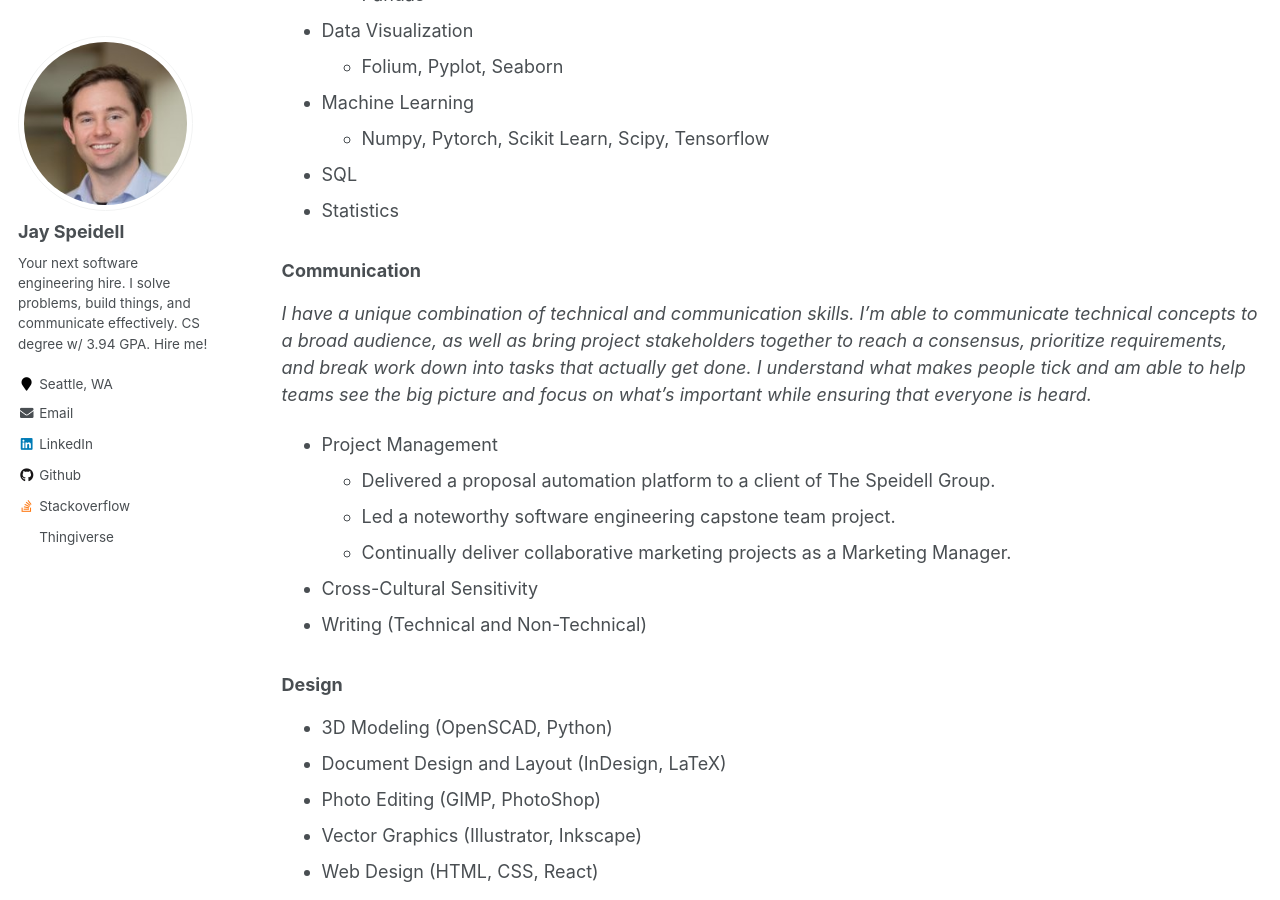
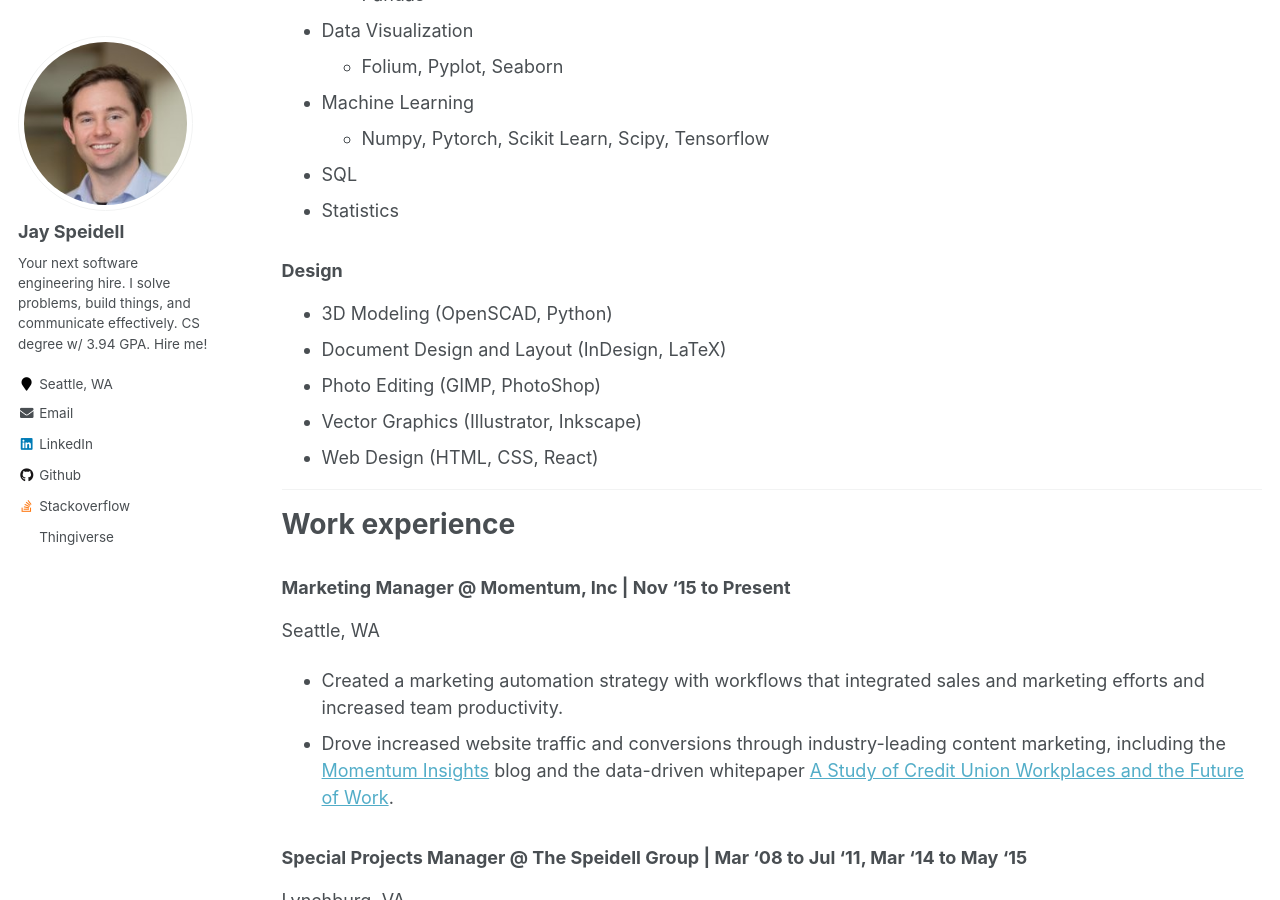
Before and after one commit to jayspeidell/jayspeidell.github.io, a Jekyll site: the page built from _pages/cv.md, in a window 1280 px wide and 900 px high, scrolled down 3582 px. Built offline with Jekyll 4.4.1, drawn with Linux system fonts in a browser that asks for light colours.

Commit message:
edited cv page, removed communication

```diff
--- a/_pages/cv.md
+++ b/_pages/cv.md
@@ -143,21 +143,12 @@ Developed a game in Python where you can fly a space ship over the surface of th
 * SQL
 * Statistics
 
-### Communication
-*I have a unique combination of technical and communication skills. I'm able to communicate technical concepts to a broad audience, as well as bring project stakeholders together to reach a consensus, prioritize requirements, and break work down into tasks that actually get done. I understand what makes people tick and am able to help teams see the big picture and focus on what's important while ensuring that everyone is heard.*
-* Project Management
-  * Delivered a proposal automation platform to a client of The Speidell Group.
-  * Led a noteworthy software engineering capstone team project.
-  * Continually deliver collaborative marketing projects as a Marketing Manager.
-* Cross-Cultural Sensitivity
-* Writing (Technical and Non-Technical)
-
 ### Design
 * 3D Modeling  (OpenSCAD, Python)
 * Document Design and Layout (InDesign, LaTeX)
 * Photo Editing (GIMP, PhotoShop)
 * Vector Graphics (Illustrator, Inkscape)
-*  Web Design (HTML, CSS, React)
+* Web Design (HTML, CSS, React)
 
 <hr>
 
```
